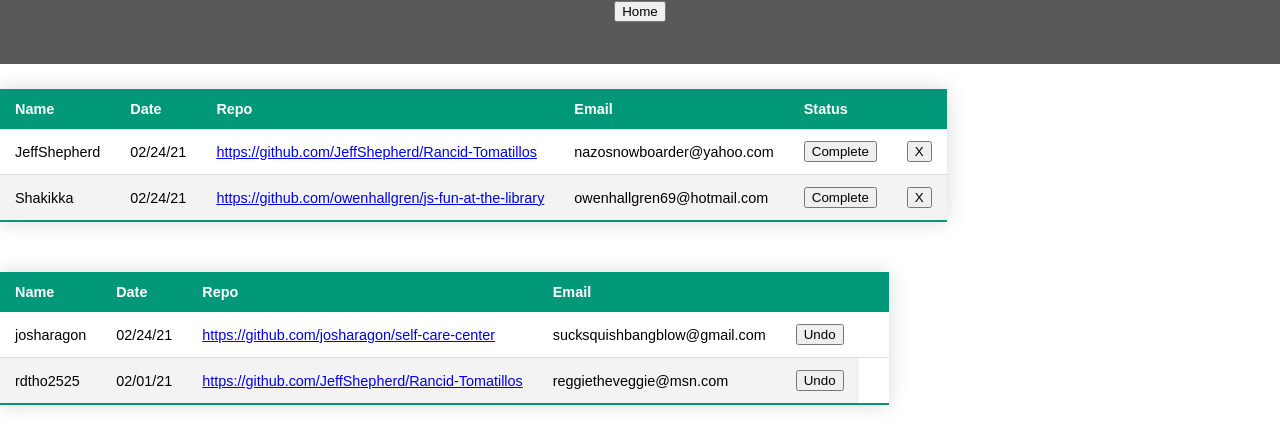
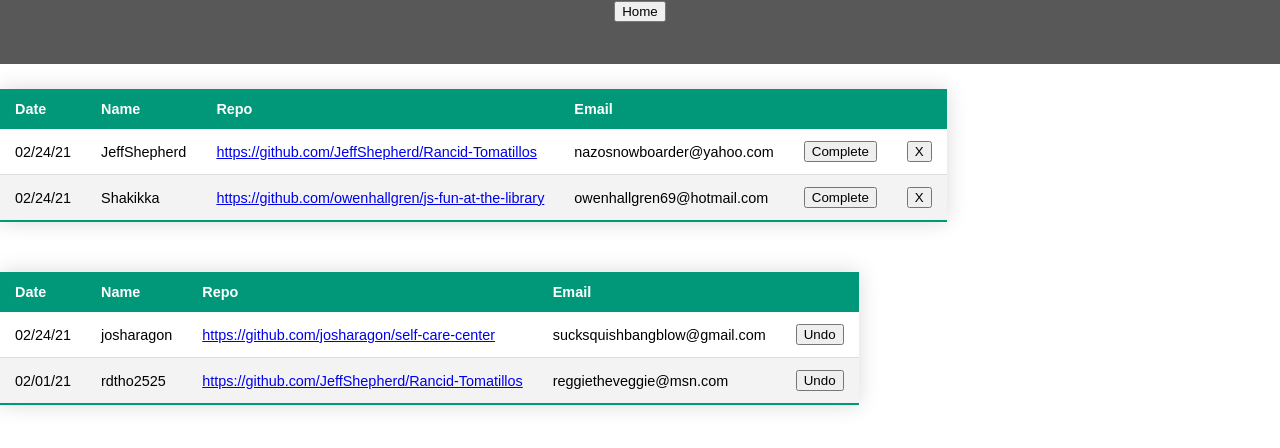
Before and after one commit to owenhallgren/stretch-project, a React (Create React App) app: page /dashboard in a window 1280 px wide. Shown: the top 448 px of the page. Built offline with nearby package versions, Linux system fonts and the light colour scheme.

Commit message:
Rearrange table columns

```diff
--- a/src/Components/CurrentReviews/CurrentReviews.js
+++ b/src/Components/CurrentReviews/CurrentReviews.js
@@ -6,8 +6,8 @@ const CurrentReviews = ( { state, finishReview, undoReview, cancelReview} ) => {
   const reviewTable = matchedReviews.map(review => {
     return(
       <tr key={review.id}>
+          <td>{review.date}</td>
           <td>{review.username}</td>
-          <td>{review.date}</td>
           <td><a href={review.repo} target='_blank' rel="noreferrer">{review.repo}</a></td>
           <td>{review.email}</td>
           <td><button className='complete-button' id={review.id} onClick={(e) => finishReview(e)}>Complete</button></td>
@@ -20,8 +20,8 @@ const CurrentReviews = ( { state, finishReview, undoReview, cancelReview} ) => {
   const completedReviewTable = completedReviews.map(review => {
     return(
       <tr key={review.id}>
+          <td>{review.date}</td>
           <td>{review.username}</td>
-          <td>{review.date}</td>
           <td><a href={review.repo} target='_blank' rel="noreferrer">{review.repo}</a></td>
           <td>{review.email}</td>
           <td><button className='undo-button' id={review.id} onClick={(e) => undoReview(e)}>Undo</button></td>
@@ -35,11 +35,11 @@ const CurrentReviews = ( { state, finishReview, undoReview, cancelReview} ) => {
         <table>
         <thead>
             <tr>
+                <th>Date</th>
                 <th>Name</th>
-                <th>Date</th>
                 <th>Repo</th>
                 <th>Email</th>
-                <th>Status</th>
+                <th></th>
                 <th></th>
         </tr>
         </thead>
@@ -52,11 +52,10 @@ const CurrentReviews = ( { state, finishReview, undoReview, cancelReview} ) => {
         <table>
         <thead>
             <tr>
+                <th>Date</th>
                 <th>Name</th>
-                <th>Date</th>
                 <th>Repo</th>
                 <th>Email</th>
-                <th></th>
                 <th></th>
         </tr>
         </thead>
```
